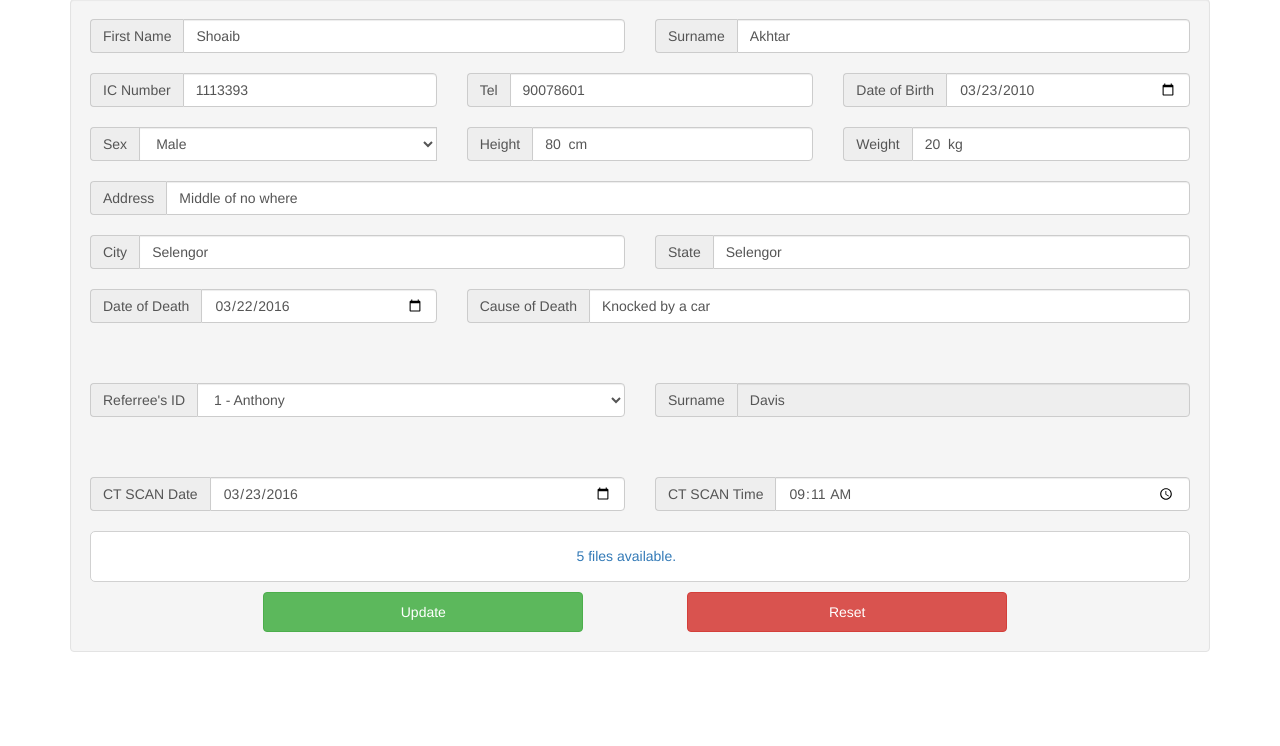
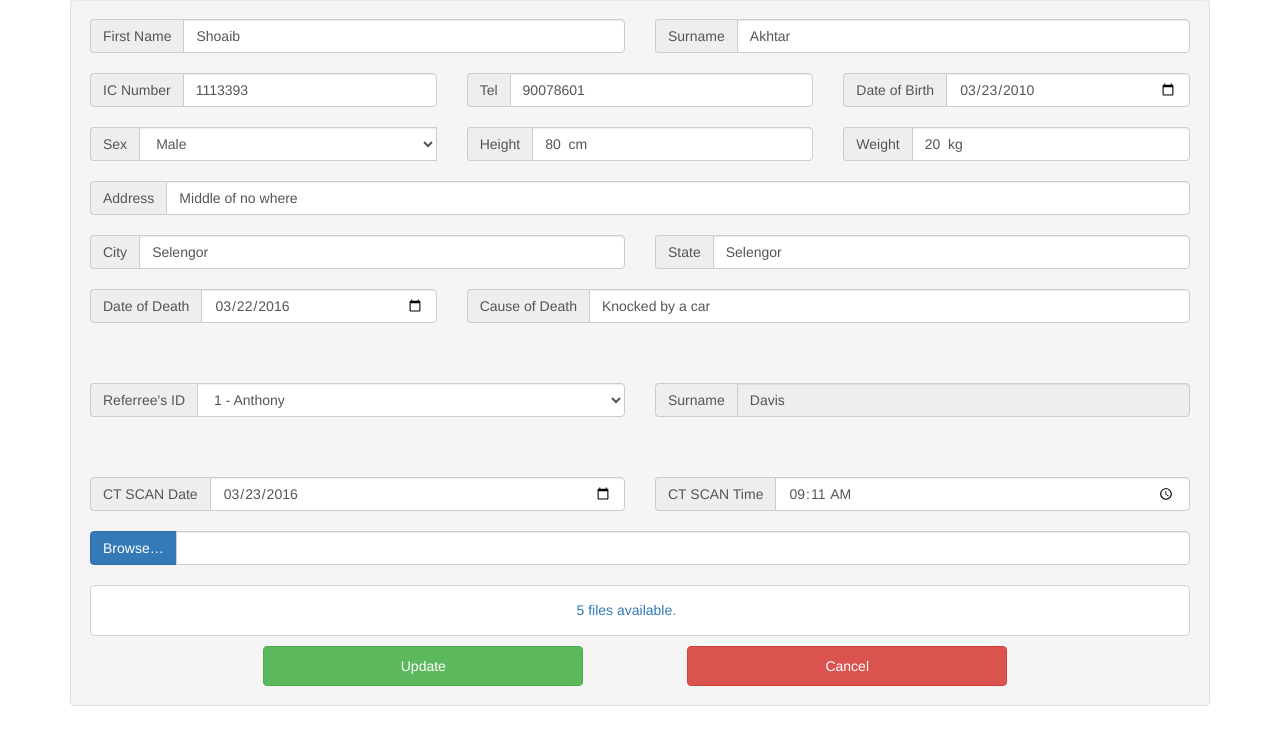
Before and after one commit to sheikhnasha/FYP, a PHP site: page /editProfile.php?add=10 in a window 1280 px wide. Shown: the part 73-819 px from the top of the page. Before the commit the page ends 725 px from the top, so only its background shows below. Run offline with PHP 8.4, Linux system fonts and the light colour scheme; a user stored in the database is signed in; data comes from the database, SQL or seed files in the repository; data that the repository does not hold is empty.

Commit message:
Added files via upload

```diff
--- a/admin_add.php
+++ b/admin_add.php
@@ -21,8 +21,7 @@
 
 			$sql_admin = "INSERT INTO `login`(`userID`, `Email`, `Password`, `userType`)
 			VALUES (NULL,'$adminEmail','$adminPass','admin')";
-			$result_admin = $conn->query($sql_admin);
-			if (mysqli_query($conn, $sql_admin)) {
+			if ($conn->query($sql_admin) === TRUE) {
 			$last_id = $conn->insert_id;
 			$sql1 = "INSERT INTO `administrators`(`administratorsID`, `userID`, `firstName`, `surName`)
 			VALUES (NULL,$last_id,'$adminFN','$adminSN')";
--- a/editProfile.php
+++ b/editProfile.php
@@ -210,20 +210,24 @@
 				</div>
 
 				<br>
-				<!--
+
 				<div class="row">
 				<div class="col-lg-12">
             <div class="input-group">
                 <span class="input-group-btn">
                     <span class="btn btn-primary btn-file">
-                        Browse&hellip; <input type="file" name="juice[]" multiple required>
+                        Browse&hellip; <input type="file" name="juice[]" multiple>
                     </span>
                 </span>
                 <input type="text" class="form-control" readonly>
             </div>
 				</div>
 					</div>
-					<br>-->
+					<br>
+
+
+
+
 
 				<div class="col-md-12" style= "background:#ffffff; border-radius: 5px;  border-style: solid;
     border-width: 1px; margin-bottom: 10px; border-color: #D1D1D1" id="show_button">
@@ -254,9 +258,23 @@
 				</div>
 
 	</div>
-	<div class="row" id="images" hidden>
+
+
+
+	</div>
+
+
+
+				<div class="col-md-12" style= "background:#ffffff; border-radius: 5px;  border-style: solid;
+    border-width: 1px; margin-bottom: 10px; border-color: #D1D1D1"  id="images" hidden>
+	<br>
+
+	<br>
+
+	<div class="row">
 					<?php while($row_image = $result_image -> fetch_assoc()):
 					$dir = $row_image['directory'];
+					$imgid=$row_image['CTImageID'];
 					$img = strlen($dir);
 					for($i=0; $i<$img; $i++){
 						if($dir[$i]=="/"){
@@ -267,15 +285,30 @@
 					?>
 					<div class="col-lg-4" style="margin-bottom:5px;">
 						<div class="input-group">
-							<span class="input-group-addon" id="basic-addon2"><input type="checkbox"></span>
-							<input type="text" name="objectAdd" class="form-control"id="disabledInput" style="cursor:default;" value="<?php for($j=$name; $j<$img; $j++){echo $dir[$j];} ?>" >
+							<span class="input-group-addon" id="basic-addon2"><input name = "checkfile[]" value="<?php echo $imgid; ?>" type="checkbox"></span>
+							<input type="text" class="form-control"id="disabledInput" style="cursor:default;" value="<?php for($j=$name; $j<$img; $j++){echo $dir[$j];} ?>" >
 						</div>
 					</div>
 					<?php endwhile;?>
 				</div>
 
+				<br>
+
+					<div class="row" >
+
+				<div class="col-sm-5">
+				</div>
+				<div class="col-sm-5">
+				<div class="input-group">
+				<button type="submit" name= "delFile" class="btn btn-danger">Delete</button>
+				</div>
+				</div>
+				</div>
+				<br>
+
 
 	</div>
+
 
 
 
@@ -285,8 +318,8 @@
 					<div class='row'>
 						<div class="col-lg-2">
 						</div>
-						<button  type="submit" value="Upload Image" name="Submit" class="btn btn-success" style="width: 320px; height: 40px">Update</button>
-						<button  type="button" class="btn btn-danger" style="width: 320px; margin-left: 100px; height: 40px">Reset</button>
+						<button  type="submit" value="Upload Image" name="updateAll" class="btn btn-success" style="width: 320px; height: 40px">Update</button>
+						<a href="studyProfile.php?add=<?php echo $add; ?>"><button  type="button" class="btn btn-danger" style="width: 320px; margin-left: 100px; height: 40px">Cancel</button></a>
 					</div>
 
 
--- a/getStudy.php
+++ b/getStudy.php
@@ -42,7 +42,7 @@ WHERE studyobject.objectID = $_GET[add]");
 			$scanTime=$row['time'];
 			$scanID=$row['CTScanID'];
 
-			$sql_image="SELECT * FROM `ctimages` WHERE `CTScanID` = $scanID ORDER BY `ctimages`.`CTImageID` ASC ";
+			$sql_image="SELECT * FROM `ctimages` WHERE `CTScanID` = $scanID ORDER BY `ctimages`.`directory` ASC  ";
 			$result_image = $conn->query($sql_image);
 
 			$rowcount=mysqli_num_rows($result_image);
--- a/navBar.php
+++ b/navBar.php
@@ -11,9 +11,11 @@ include ('getUsername.php');
     </div>
     <ul class="nav navbar-nav">
       <li class="<?php if ($include=="home"){echo 'active';}?>"><a href="home.php">Home</a></li>
-      <li class="<?php if ($include=="newPatient"){echo 'active';}?>"><a href="newStudy.php">New Study</a></li>
+<?php if( $_SESSION['user_type'] == 'admin'):?>
+	 <li class="<?php if ($include=="newPatient"){echo 'active';}?>"><a href="newStudy.php">New Study</a></li>
+
 	  <li class="<?php if ($include=="admin"){echo 'active';}?>"><a href="Admin.php">Administrator</a></li>
-
+<?php endif; ?>
     </ul>
 	      <ul class="nav navbar-nav navbar-right">
 				<li><a class="dropdown-toggle" data-toggle="dropdown" href="#"><span class="glyphicon glyphicon-user"></span><?php echo" " .$fName." " .$sName;?>  <span class="caret"></span></a>
--- a/object_add.php
+++ b/object_add.php
@@ -6,7 +6,6 @@
 
 
 			include ('POST_study.php');
-
 
 						// Create connection
 			include ('conn.php');
@@ -45,13 +44,11 @@
 			$target_dir = "DICOM/$ScanID/";
 			$target_file = $target_dir . basename($_FILES["juice"]["name"][$i]);
 			$uploadOk = 1;
-
 			// Check if file already exists
 			if (file_exists($target_file)) {
 			//  echo "Sorry, file already exists.";
 			$uploadOk = 0;
 			}
-
 			// Check if $uploadOk is set to 0 by an error
 			if ($uploadOk == 0) {
 			//  echo "Sorry, your file was not uploaded.";
--- a/studyProfile.php
+++ b/studyProfile.php
@@ -1,3 +1,4 @@
+<!DOCTYPE html>
 <!DOCTYPE html>
 <?php include ('session.php');?>
 <?php include ('getStudy.php');?>
@@ -222,7 +223,7 @@
 					<div class="col-lg-12">
 						<div class="input-group">
 							<span class="input-group-addon" id="basic-addon2">Image Files</span>
-							<input type="text" name="objectAdd" class="form-control"id="disabledInput" style="cursor:default;" value="<?php echo $rowcount . " files available." ?>" disabled>
+							<input type="text" class="form-control"id="disabledInput" style="cursor:default;" value="<?php echo $rowcount . " files available." ?>" disabled>
 						</div>
 					</div>
 				</div>
```
Also changed, not shown: object_update.php (+49 -9 lines).
